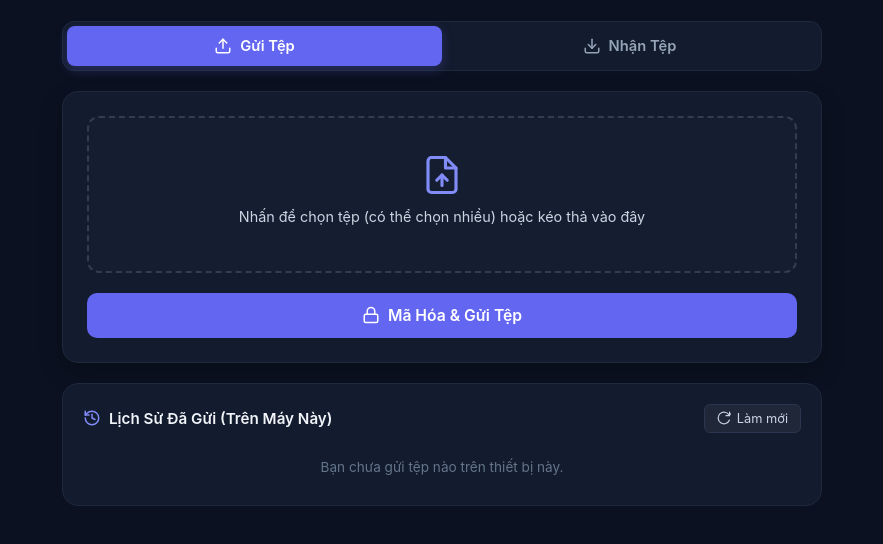
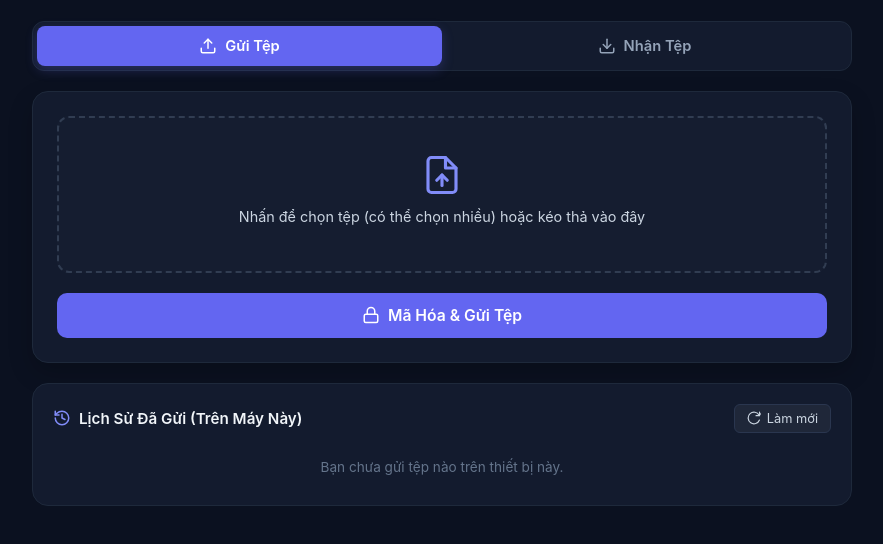
Before and after one commit to nnguyentronghoanganh2005-design/secureshare, a website: page public/index.html in a window 1280 px wide. Shown: the part 182-726 px from the top of the page, without its empty margins (198-1081 px from the left). Drawn offline with nearby package versions, Linux system fonts and the light colour scheme.

Commit message:
Update index.html

```diff
--- a/public/index.html
+++ b/public/index.html
@@ -4,7 +4,7 @@
     <meta charset="UTF-8">
     <meta name="viewport" content="width=device-width, initial-scale=1.0">
     <title>SecureShare - Mã Hóa & Chia Sẻ Tệp Bảo Mật E2EE</title>
-    <!-- Thư viện JSZip -->
+    <!-- Thư viện JSZip hỗ trợ nén nhiều tệp -->
     <script src="https://cdnjs.cloudflare.com/ajax/libs/jszip/3.10.1/jszip.min.js"></script>
     <style>
         * {
@@ -26,7 +26,7 @@
 
         .main-container {
             width: 100%;
-            max-width: 760px;
+            max-width: 820px;
             text-align: center;
         }
 
@@ -43,7 +43,7 @@
             margin-bottom: 24px;
         }
 
-        /* Tabs */
+        /* Tabs Navigation */
         .tab-container {
             display: flex;
             background-color: #131b2e;
@@ -76,7 +76,7 @@
             box-shadow: 0 4px 12px rgba(99, 102, 241, 0.25);
         }
 
-        /* Cards */
+        /* Card Container */
         .card {
             background-color: #131b2e;
             border-radius: 16px;
@@ -119,7 +119,7 @@
             font-size: 0.9rem;
         }
 
-        /* Form Controls */
+        /* Input Controls */
         .input-group {
             margin-bottom: 16px;
             text-align: left;
@@ -148,7 +148,7 @@
             border-color: #6366f1;
         }
 
-        /* Primary Button */
+        /* Buttons */
         .btn-primary {
             width: 100%;
             padding: 13px;
@@ -176,7 +176,7 @@
             opacity: 0.7;
         }
 
-        /* Result Box Styles (Theo image_aa9ff3.png) */
+        /* Result Box (Giao diện image_aa9ff3.png) */
         .result-box {
             margin-top: 16px;
             padding: 18px;
@@ -229,7 +229,7 @@
             border-color: #6366f1;
         }
 
-        /* Badges gọn gàng trong bảng lịch sử (Theo image_aa4d63.png) */
+        /* Badges Lịch Sử (Giao diện image_aa4d63.png) */
         .badge-copy {
             display: inline-flex;
             align-items: center;
@@ -265,7 +265,7 @@
             border-color: #f43f5e;
         }
 
-        /* History Card */
+        /* History Table Container */
         .history-card {
             background-color: #131b2e;
             border-radius: 16px;
@@ -325,7 +325,7 @@
             background-color: rgba(239, 68, 68, 0.15);
         }
 
-        /* Custom Popup Modal Window */
+        /* Custom Modal Dialog */
         .modal-overlay {
             position: fixed;
             top: 0;
@@ -413,13 +413,13 @@
 <body>
 
     <div class="main-container">
-        <!-- Header có ghi chú 24h -->
+        <!-- Header -->
         <div class="header">
             <h1>SecureShare</h1>
             <p>Chia sẻ tệp tin mã hóa bảo mật E2EE (Tệp tự động xóa sau 24h)</p>
         </div>
 
-        <!-- Tabs -->
+        <!-- Navigation Tabs -->
         <div class="tab-container">
             <button class="tab-btn active" id="tabUploadBtn" onclick="switchTab('upload')">
                 <svg width="18" height="18" viewBox="0 0 24 24" fill="none" stroke="currentColor" stroke-width="2" stroke-linecap="round" stroke-linejoin="round"><path d="M21 15v4a2 2 0 0 1-2 2H5a2 2 0 0 1-2-2v-4"/><polyline points="17 8 12 3 7 8"/><line x1="12" y1="3" x2="12" y2="15"/></svg>
@@ -451,14 +451,14 @@
                 <div id="uploadResult" class="result-box hidden"></div>
             </div>
 
-            <!-- Lịch Sử Gửi -->
+            <!-- Bảng Lịch Sử Gửi -->
             <div class="history-card">
                 <div class="history-header">
                     <div class="history-title">
                         <svg width="18" height="18" viewBox="0 0 24 24" fill="none" stroke="#818cf8" stroke-width="2" stroke-linecap="round" stroke-linejoin="round"><path d="M3 12a9 9 0 1 0 9-9 9.75 9.75 0 0 0-6.74 2.74L3 8"/><path d="M3 3v5h5"/><path d="M12 7v5l4 2"/></svg>
                         <span>Lịch Sử Đã Gửi (Trên Máy Này)</span>
                     </div>
-                    <button class="btn-refresh" onclick="clearUploadHistory()">
+                    <button class="btn-refresh" onclick="loadLocalHistory()">
                         <svg width="14" height="14" viewBox="0 0 24 24" fill="none" stroke="currentColor" stroke-width="2" stroke-linecap="round" stroke-linejoin="round"><path d="M21.5 2v6h-6"/><path d="M21.34 15.57a10 10 0 1 1-.57-8.38l2.37-2.37"/></svg>
                         <span>Làm mới</span>
                     </button>
@@ -488,14 +488,14 @@
                 <div id="downloadResult" class="result-box hidden"></div>
             </div>
 
-            <!-- Lịch Sử Nhận -->
+            <!-- Bảng Lịch Sử Nhận -->
             <div class="history-card">
                 <div class="history-header">
                     <div class="history-title">
                         <svg width="18" height="18" viewBox="0 0 24 24" fill="none" stroke="#818cf8" stroke-width="2" stroke-linecap="round" stroke-linejoin="round"><path d="M3 12a9 9 0 1 0 9-9 9.75 9.75 0 0 0-6.74 2.74L3 8"/><path d="M3 3v5h5"/><path d="M12 7v5l4 2"/></svg>
                         <span>Lịch Sử Đã Nhận (Trên Máy Này)</span>
                     </div>
-                    <button class="btn-refresh" onclick="clearReceiveHistory()">
+                    <button class="btn-refresh" onclick="loadReceiveHistory()">
                         <svg width="14" height="14" viewBox="0 0 24 24" fill="none" stroke="currentColor" stroke-width="2" stroke-linecap="round" stroke-linejoin="round"><path d="M21.5 2v6h-6"/><path d="M21.34 15.57a10 10 0 1 1-.57-8.38l2.37-2.37"/></svg>
                         <span>Làm mới</span>
                     </button>
```
